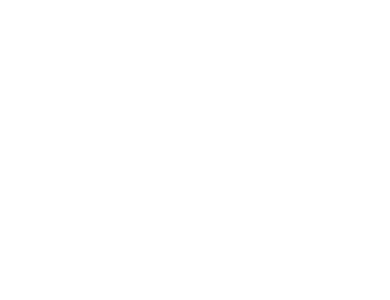
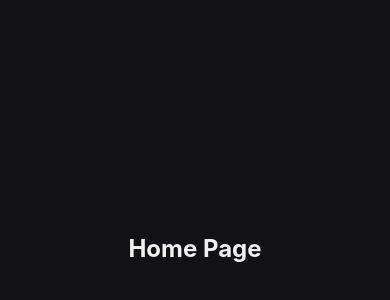
Before and after one commit to Pedroanjoss/React-Native, a React Native app in the folder devProfile/: screen / in a window 390 px wide. Shown: the part 174-474 px from the top of the page. Built offline with nearby package versions, Linux system fonts and the light colour scheme.

Commit message:
utilizando styled components

```diff
--- a/devProfile/package.json
+++ b/devProfile/package.json
@@ -13,7 +13,8 @@
     "expo-splash-screen": "~0.18.2",
     "expo-status-bar": "~1.4.4",
     "react": "18.2.0",
-    "react-native": "0.71.8"
+    "react-native": "0.71.8",
+    "styled-components": "^6.0.5"
   },
   "devDependencies": {
     "@babel/core": "^7.20.0",
--- a/devProfile/src/pages/Home/index.tsx
+++ b/devProfile/src/pages/Home/index.tsx
@@ -1,8 +1,10 @@
 import React from 'react'
-import { View } from 'react-native'
+import { Container, Title } from './styles'
 
 export const Home: React.FunctionComponent = () => {
     return(
-        <View></View>
+        <Container>
+            <Title>Home Page</Title>
+        </Container>
     )
 }
--- /dev/null
+++ b/devProfile/src/pages/Home/styles.ts
@@ -0,0 +1,17 @@
+import { styled } from "styled-components/native";
+
+
+
+
+export const Container = styled.View`
+    flex: 1;
+    justify-content: center;
+    align-items: center;
+    background-color: #121214;
+`;
+
+export const Title = styled.Text`
+    font-size: 24px;
+    font-weight: bold;
+    color: #f1f1f1;
+`
```
Also changed, not shown: 1 other file (tests, documents, lock files or other folders).
